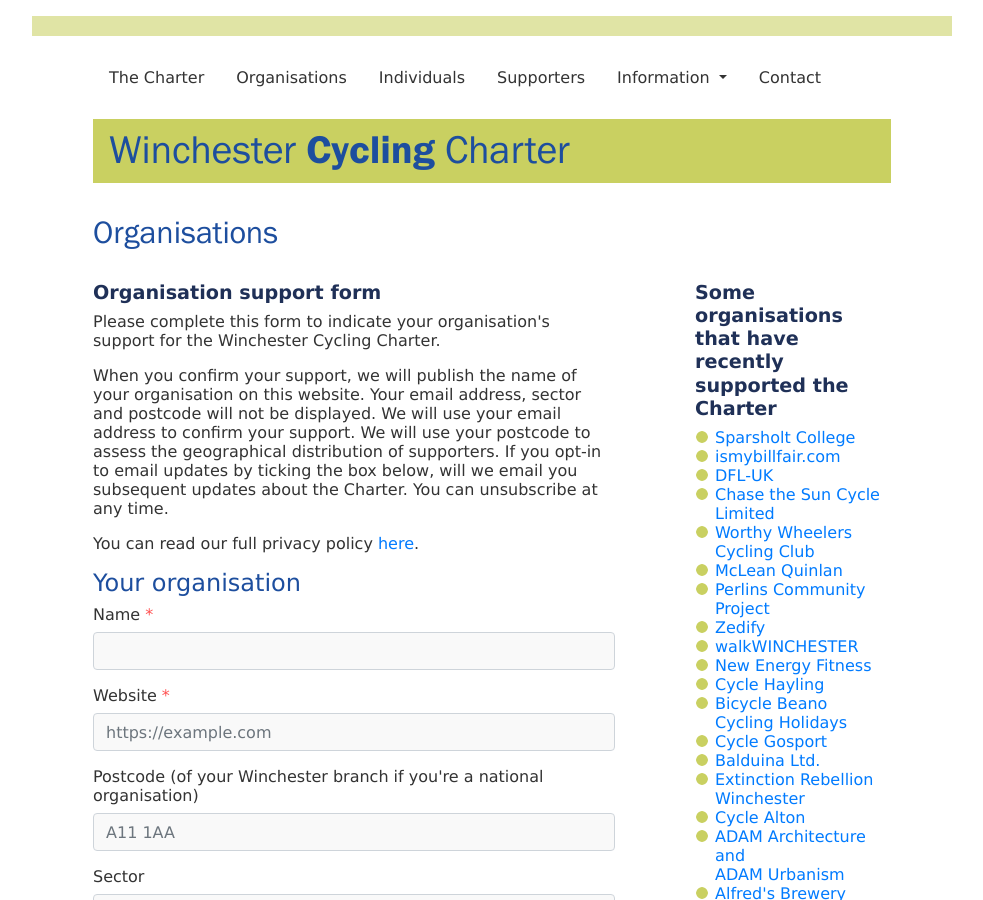
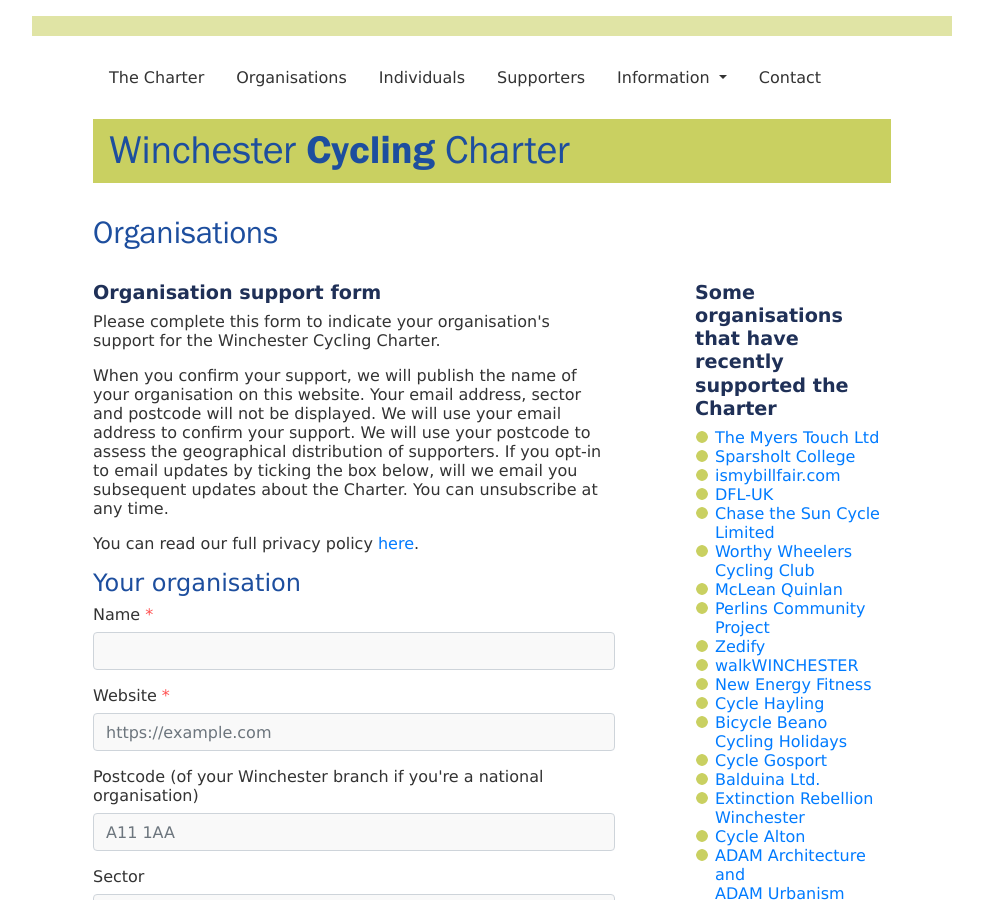
Before and after one commit to winchestercyclingcharter/winchestercyclingcharter.github.io, a Jekyll site: the page built from org-page.md, in a window 1280 px wide and 900 px high. Shown: the whole window, without its empty margins (148-1131 px from the left). Built offline with Jekyll 4.4.1, drawn with Linux system fonts in a browser that asks for light colours; nearby versions of some CDN libraries.

Commit message:
Update orgs.yml

```diff
--- a/_data/orgs.yml
+++ b/_data/orgs.yml
@@ -33,6 +33,7 @@ orgs:
 - { title: DFL-UK, website: 'https://www.dfl-uk.com/', logo: 'dfl-250.png', founding: false, dt: 20210223-084128-748416 }
 - { title: ismybillfair.com, website: 'https://www.ismybillfair.com/', logo: 'ismybillfair-250.png', founding: false, dt: 20210223-131243-938060 }
 - { title: Sparsholt College, website: 'https://www.sparsholt.ac.uk', logo: '#', founding: false, dt: 20210224-114249-953698 }
+- { title: The Myers Touch Ltd, website: 'https://www.themyerstouch.co.uk/', logo: 'myers-250.png', founding: false, dt: 20210224-121127-778980 }
 - { title: Perlins Community Project, website: 'https://www.perlinscommunityproject.co.uk', logo: '#', founding: false, dt: 20210221-202457-823360 }
 - { title: Cycle Gosport, website: 'https://www.facebook.com/CycleGosport', logo: '#', founding: false, dt: 20210218-202016-587499 }
 - { title: Balduina Ltd. , website: 'https://www.balduina.co.uk', logo: '#', founding: false, dt: 20210218-191233-195718 }
```
